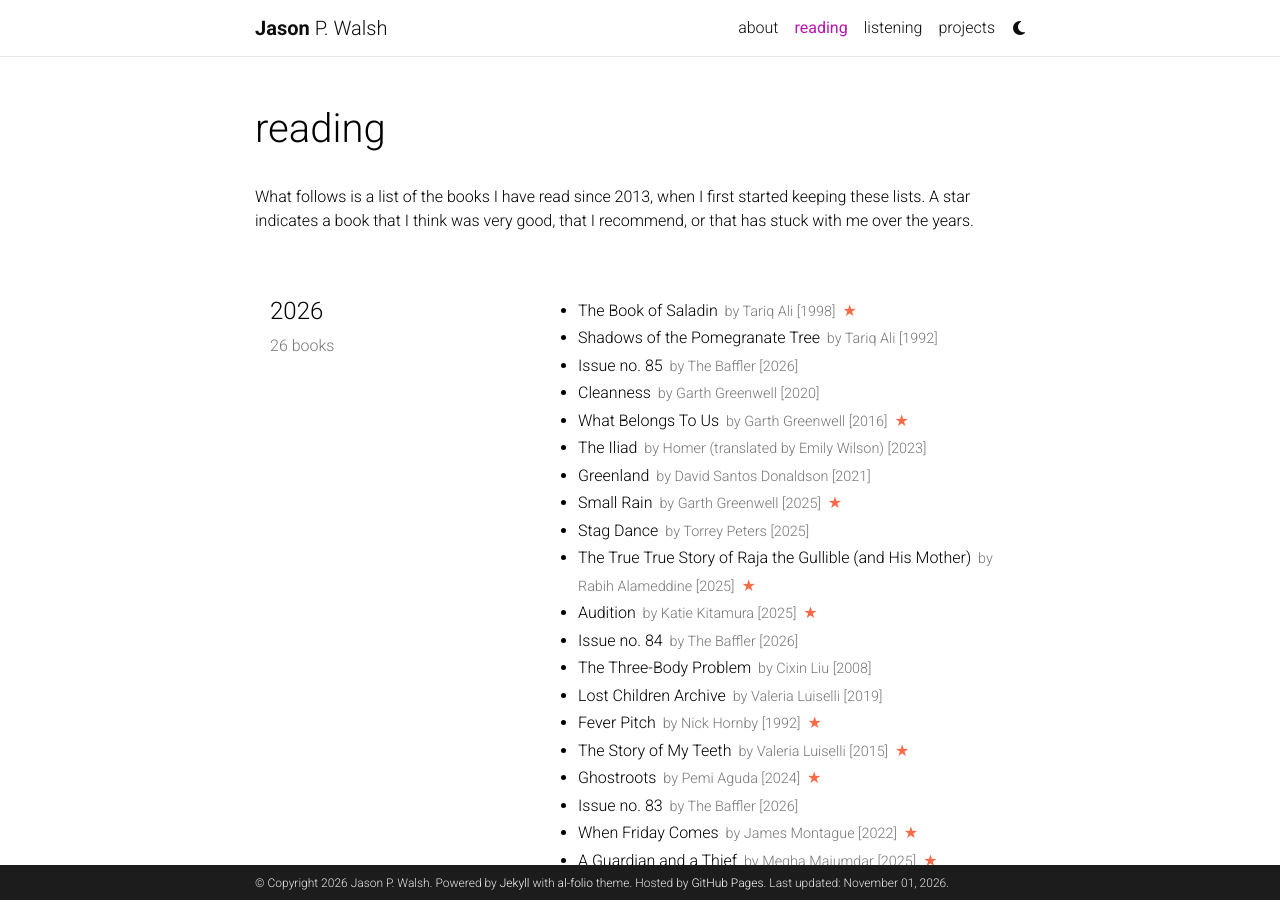
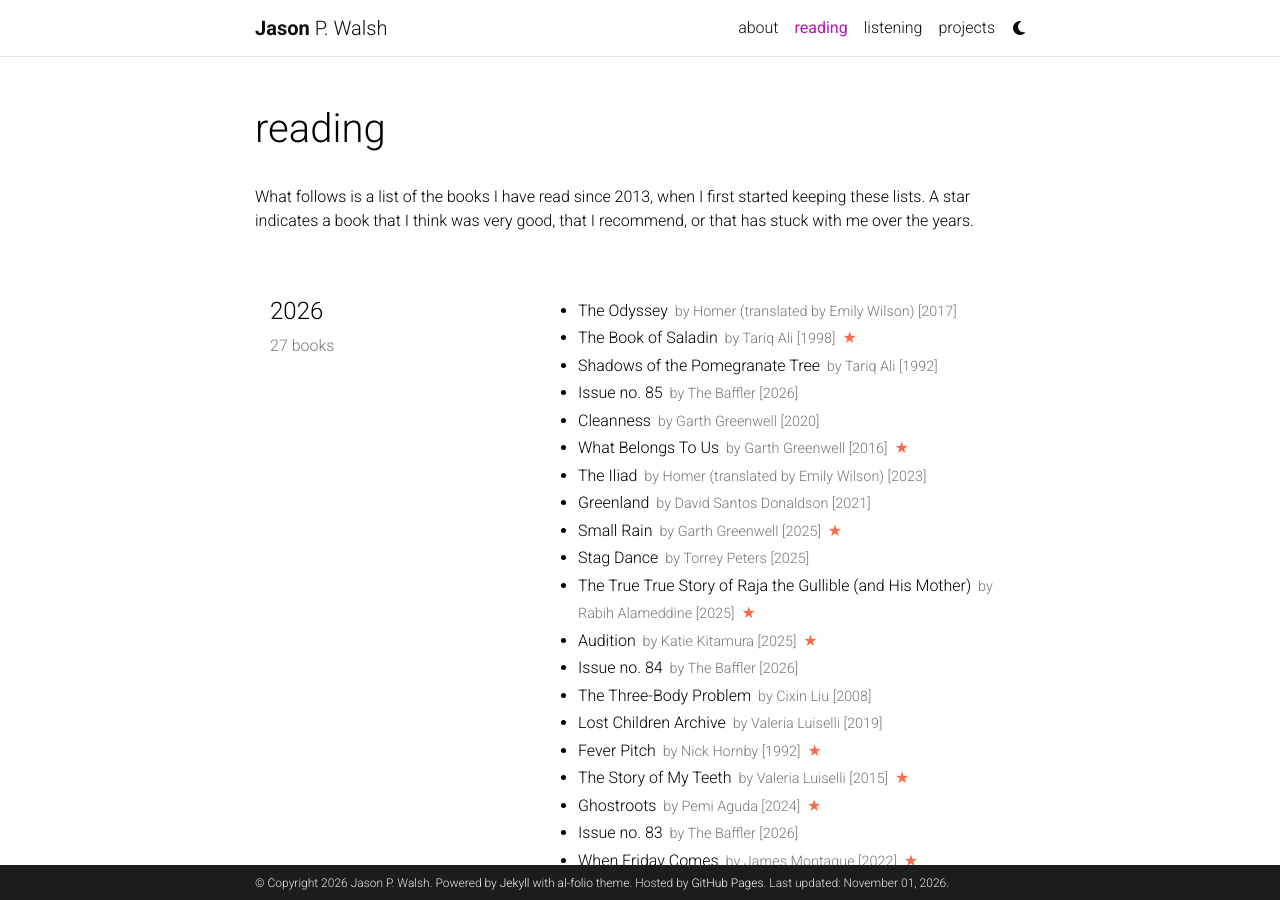
Before and after one commit to jwals23/jwals23.github.io, a Jekyll site: the page built from _pages/reading.md, in a window 1280 px wide and 900 px high. Built offline with Jekyll 4.4.1, drawn with Linux system fonts in a browser that asks for light colours; comment, search, counter and statistics services are not loaded; a style sheet for code colours, icons or effects is not loaded.

Commit message:
Update reading.yml

```diff
--- a/_data/reading.yml
+++ b/_data/reading.yml
@@ -1,6 +1,10 @@
 list:
   - year: "2026"
     books:
+      - title: The Odyssey
+        author: Homer (translated by Emily Wilson)
+        year: 2017
+
       - title: The Book of Saladin
         author: Tariq Ali
         year: 1998
```
